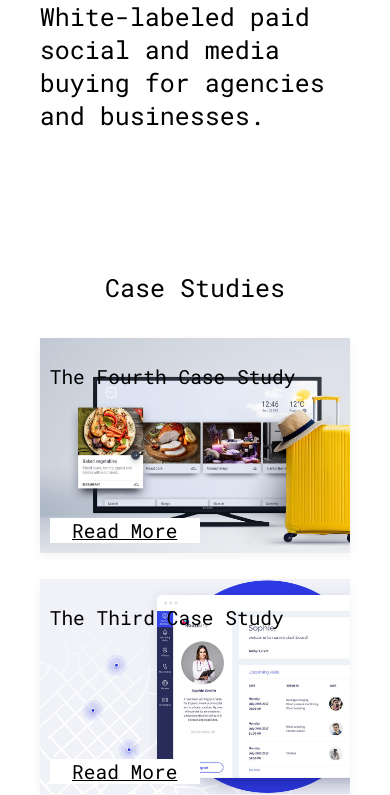
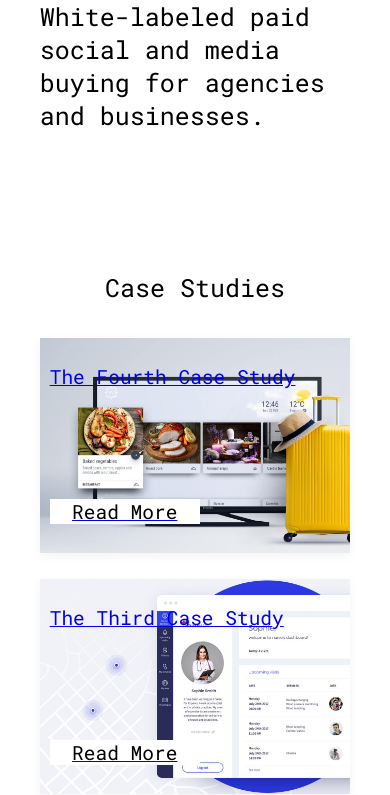
Before and after one commit to RDoney/stuck-digital, a Gatsby site: page / in a window 390 px wide. Shown: the part 334-1129 px from the top of the page. Built offline with nearby package versions, Linux system fonts and the light colour scheme; Gatsby itself is replaced by a stand-in of ours.

Commit message:
mobile menu v1, editing case study card layout

```diff
--- a/package.json
+++ b/package.json
@@ -23,6 +23,7 @@
     "react": "^16.8.6",
     "react-dom": "^16.8.6",
     "react-helmet": "^5.2.1",
+    "react-spring": "^8.0.25",
     "react-typography": "^0.16.19",
     "styled-components": "^4.3.1",
     "typography": "^0.16.19"
--- a/src/components/caseStudyListing.js
+++ b/src/components/caseStudyListing.js
@@ -34,11 +34,13 @@ const CaseStudyListing = () => (
     query={LISTING_QUERY}
     render={({ allMarkdownRemark }) =>
       allMarkdownRemark.edges.map(edge => (
-        <article key={edge.node.frontmatter.slug}>
+        <Link
+          className="articleLink"
+          key={edge.node.frontmatter.slug}
+          to={`/case-studies${edge.node.frontmatter.slug}`}
+        >
           <h2 style={{ fontWeight: '400' }}>{edge.node.frontmatter.title}</h2>
-          <Link to={`/case-studies${edge.node.frontmatter.slug}`}>
-            Read More
-          </Link>
+          <p>Read More</p>
           <Img
             style={{
               position: 'absolute',
@@ -50,7 +52,7 @@ const CaseStudyListing = () => (
             }}
             fluid={edge.node.frontmatter.cover_image.childImageSharp.fluid}
           />
-        </article>
+        </Link>
       ))
     }
   />
--- a/src/components/header.js
+++ b/src/components/header.js
@@ -64,7 +64,7 @@ const MobileLinks = styled.div`
   align-items: center;
   justify-content: center;
   position: fixed;
-  top: -788px;
+  top: 0;
   left: 0;
   width: 100%;
   height: 80vh;
@@ -88,9 +88,9 @@ class Header extends React.Component {
   handleClick = e => {
     e.preventDefault()
     this.setState({
-      menuOpen: true,
+      menuOpen: !this.state.menuOpen,
     })
-    console.log(this.state)
+    console.log(this.state.menuOpen)
   }
 
   render() {
@@ -117,11 +117,14 @@ class Header extends React.Component {
               <Link to="/case-studies">CASE STUDIES</Link>
               <Link to="/contact">CONTACT</Link>
             </PageLinks>
-            <MobileLinks>
-              <Link to="/about">ABOUT</Link>
-              <Link to="/case-studies">CASE STUDIES</Link>
-              <Link to="/contact">CONTACT</Link>
-            </MobileLinks>
+            {/* TODO: prevent scroll when menu is open - put full height element underneath? */}
+            {this.state.menuOpen && (
+              <MobileLinks>
+                <Link to="/about">ABOUT</Link>
+                <Link to="/case-studies">CASE STUDIES</Link>
+                <Link to="/contact">CONTACT</Link>
+              </MobileLinks>
+            )}
           </Navbar>
           <button type="button" onClick={this.handleClick}>
             Burger
--- a/src/components/postLayout.js
+++ b/src/components/postLayout.js
@@ -2,7 +2,7 @@ import React, { Component } from 'react'
 import { graphql } from 'gatsby'
 import Img from 'gatsby-image'
 import styled from 'styled-components'
-import { isAbsolute } from 'path'
+// import { isAbsolute } from 'path'
 import Layout from './layout'
 import Hero from './hero'
 import ContactCta from './utils/ContactCta'
--- a/src/components/utils/ContactCta.js
+++ b/src/components/utils/ContactCta.js
@@ -34,7 +34,7 @@ const CtaWrapper = styled.div`
     padding: 2.5rem;
     border: 2px solid #cccccc;
   }
-  @media (max-width: 600px) {
+  @media (max-width: 991px) {
     margin-bottom: 6rem;
     button {
       margin-bottom: 3rem;
--- a/src/pages/index.js
+++ b/src/pages/index.js
@@ -11,7 +11,7 @@ const ListingWrapper = styled.div`
   grid-template-columns: repeat(4, 1fr);
   grid-auto-flow: dense;
 
-  article {
+  .articleLink {
     box-shadow: 0px 3px 10px rgba(25, 17, 34, 0.05);
     position: relative;
     min-height: 30vw;
@@ -26,7 +26,7 @@ const ListingWrapper = styled.div`
       position: relative;
       z-index: 2;
     }
-    a {
+    p {
       position: relative;
       z-index: 2;
       color: #000;
@@ -41,7 +41,7 @@ const ListingWrapper = styled.div`
   }
   @media (max-width: 600px) {
     grid-template-columns: 1fr;
-    article {
+    .articleLink {
       margin: 1rem;
       height: 50vw;
     }
```
Also changed, not shown: src/pages/case-studies.js (+3 -21 lines), 1 other file.
